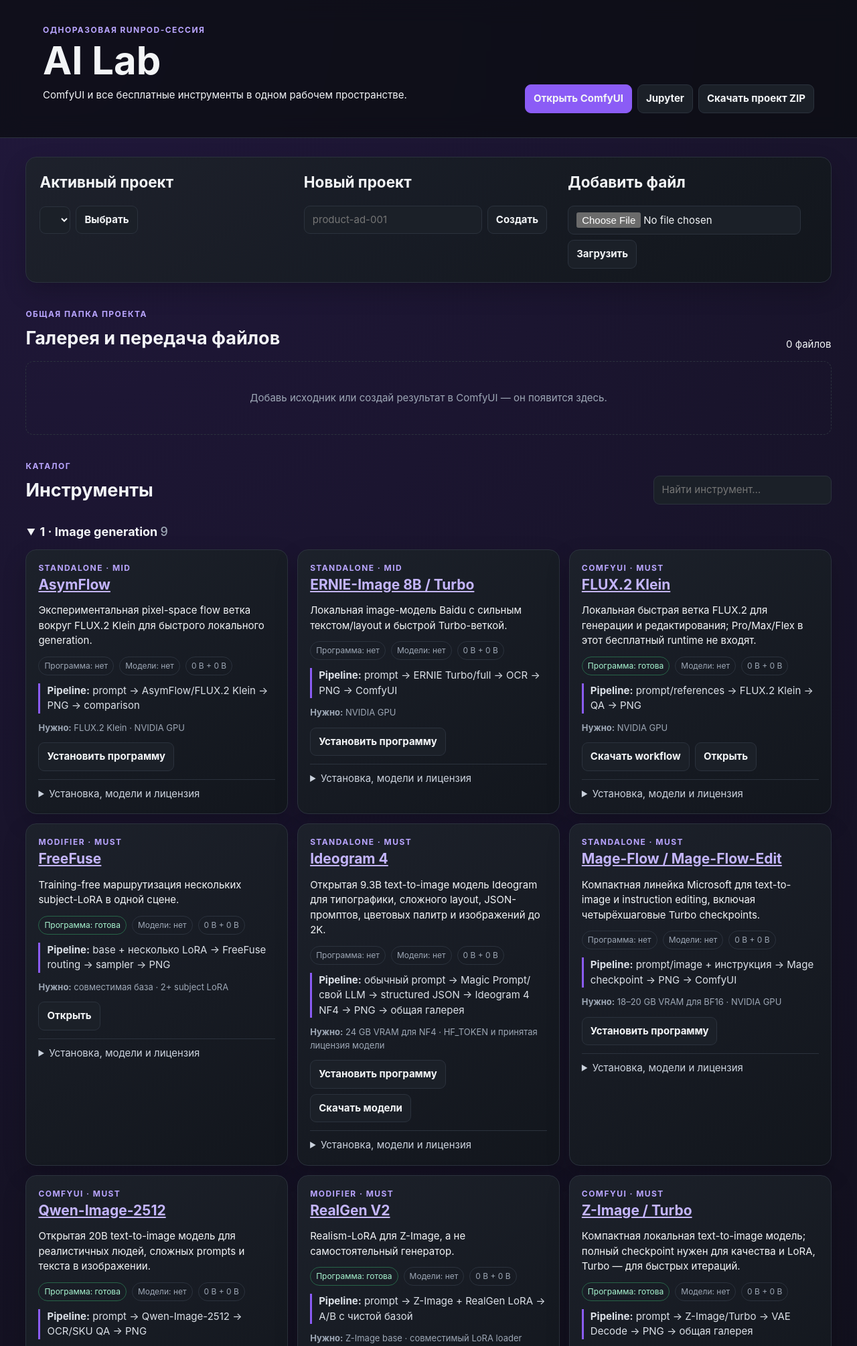
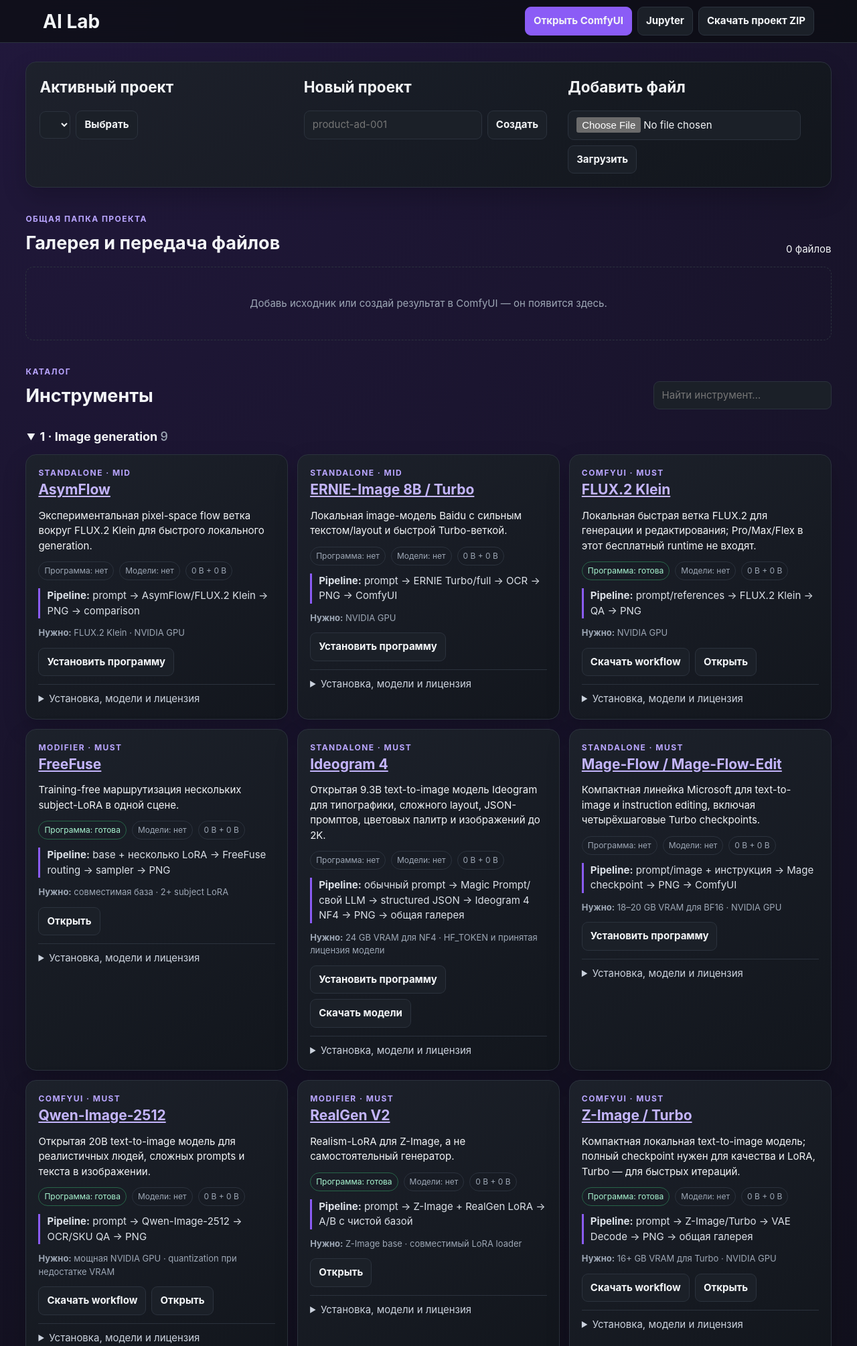
Before and after one commit to Anelessar/ai-lab-runpod-template, a FastAPI app: page / in a window 1280 px wide. Shown: the top 2009 px of the page at 67% size. Run offline with FastAPI, Linux system fonts and the light colour scheme; lists and menus that the app fills with data are empty; parts of the project's set-up code (start-up, migrations or seed data) failed here and were passed over.

Commit message:
Compact dashboard header

```diff
--- a/launcher/app/static/app.css
+++ b/launcher/app/static/app.css
@@ -14,8 +14,8 @@
 body { margin: 0; background: radial-gradient(circle at top left, #21183c 0, var(--bg) 35%); color: var(--text); font: 15px/1.5 Inter, ui-sans-serif, system-ui, sans-serif; }
 a { color: #c4b5fd; }
 h1, h2, h3, p { margin-top: 0; }
-.topbar { display: flex; justify-content: space-between; align-items: end; gap: 24px; padding: 36px clamp(20px, 5vw, 72px); border-bottom: 1px solid var(--border); background: rgba(11,13,16,.72); backdrop-filter: blur(16px); position: sticky; top: 0; z-index: 5; }
-.topbar h1 { font-size: clamp(32px, 5vw, 58px); line-height: 1; margin-bottom: 12px; }
+.topbar { display: flex; justify-content: space-between; align-items: center; gap: 24px; min-height: 64px; padding: 10px clamp(20px, 5vw, 72px); border-bottom: 1px solid var(--border); background: rgba(11,13,16,.72); backdrop-filter: blur(16px); position: sticky; top: 0; z-index: 5; }
+.topbar h1 { font-size: 28px; line-height: 1; margin: 0; white-space: nowrap; }
 .topbar nav, .actions, .inline-form, .chips, .danger-actions { display: flex; flex-wrap: wrap; gap: 8px; align-items: center; }
 main { width: min(1500px, 94vw); margin: 28px auto 80px; display: grid; gap: 38px; }
 .card { background: linear-gradient(145deg, rgba(29,34,43,.95), rgba(18,22,28,.95)); border: 1px solid var(--border); border-radius: 16px; box-shadow: 0 14px 35px rgba(0,0,0,.2); }
@@ -61,4 +61,4 @@ main { width: min(1500px, 94vw); margin: 28px auto 80px; display: grid; gap: 38p
 .jobs { padding: 16px; display: grid; gap: 7px; }
 .log { white-space: pre-wrap; padding: 20px; background: #08090b; border: 1px solid var(--border); border-radius: 12px; }
 [hidden] { display: none !important; }
-@media (max-width: 850px) { .topbar { position: static; display: block; } .topbar nav { margin-top: 20px; } .workspace { grid-template-columns: 1fr; } .asset-grid, .tool-grid { grid-template-columns: 1fr; } }
+@media (max-width: 850px) { .topbar { position: static; flex-wrap: wrap; } .workspace { grid-template-columns: 1fr; } .asset-grid, .tool-grid { grid-template-columns: 1fr; } }
--- a/launcher/app/templates/index.html
+++ b/launcher/app/templates/index.html
@@ -8,11 +8,7 @@
 </head>
 <body>
   <header class="topbar">
-    <div>
-      <p class="eyebrow">Одноразовая RunPod-сессия</p>
-      <h1>AI Lab</h1>
-      <p>ComfyUI и все бесплатные инструменты в одном рабочем пространстве.</p>
-    </div>
+    <h1>AI Lab</h1>
     <nav>
       <a class="button primary" href="{{ comfyui_url }}" target="_blank">Открыть ComfyUI</a>
       <a class="button" href="{{ jupyter_url }}" target="_blank">Jupyter</a>
```
